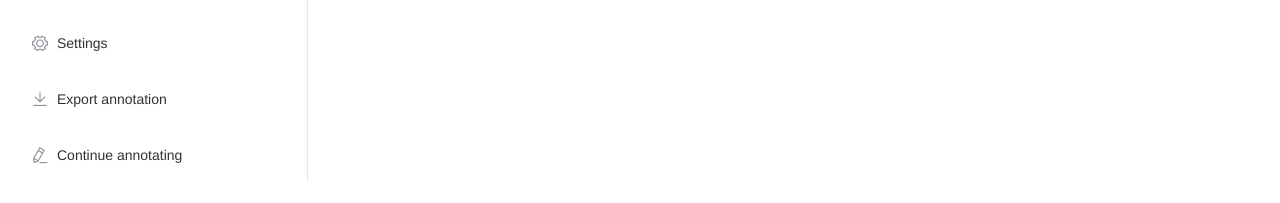
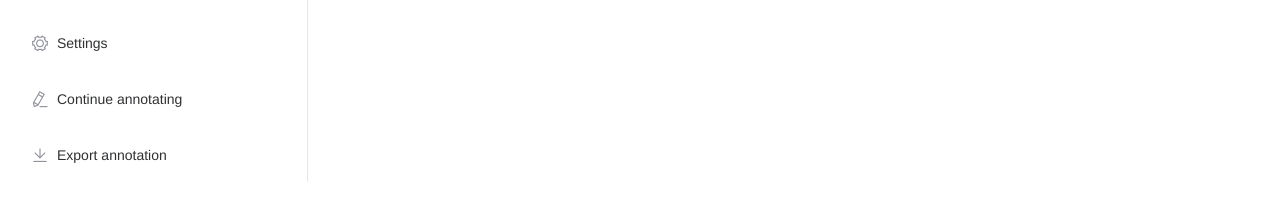
Before and after one commit to INK-USC/LEAN-LIFE, a Vue app in the folder frontend/: page /project in a window 1280 px wide. Shown: the part 167-370 px from the top of the page. Built offline with nearby package versions, Linux system fonts and the light colour scheme; what vue-line-clamp would draw is missing.

Commit message:
move continue annotation before export annotation

```diff
--- a/frontend/src/components/project/overview/ProjectSideBar.vue
+++ b/frontend/src/components/project/overview/ProjectSideBar.vue
@@ -26,13 +26,13 @@
         <i class="el-icon-setting"/>
         <span>Settings</span>
       </el-menu-item>
+      <el-menu-item index="/project/annotate">
+        <i class="el-icon-edit"/>
+        <span>Continue annotating</span>
+      </el-menu-item>
       <el-menu-item index="/project/export-annotations">
         <i class="el-icon-download"/>
         <span>Export annotation</span>
-      </el-menu-item>
-      <el-menu-item index="/project/annotate">
-        <i class="el-icon-edit"/>
-        <span>Continue annotating</span>
       </el-menu-item>
     </el-menu>
   </el-col>
```
